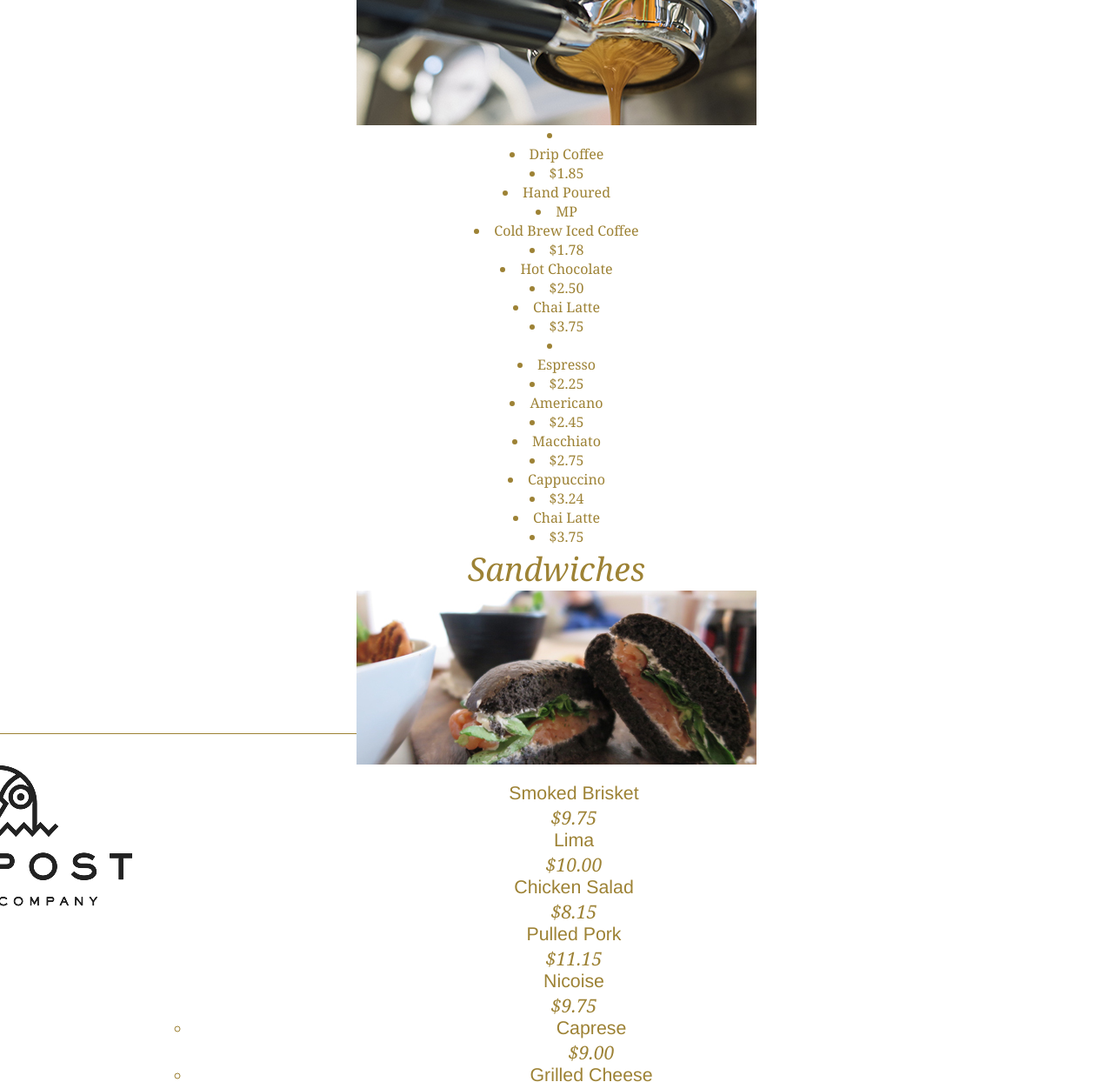
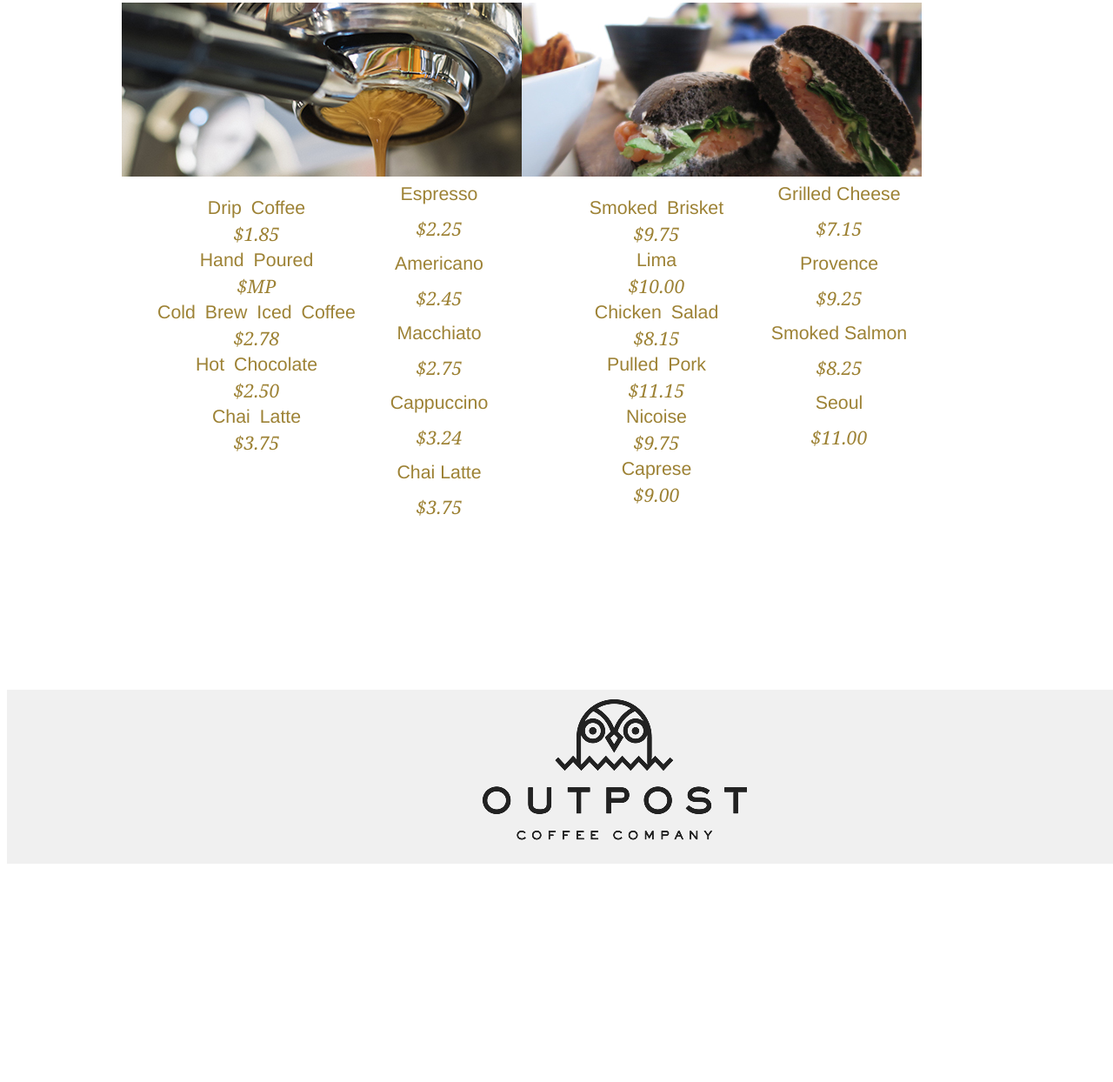
Before and after one commit to msnook89/msnook89.github.com, a plain HTML site: page assignment1/assignment1.html in a window 1280 px wide. Shown: the part 994-2238 px from the top of the page at 87% size. After the commit the page ends 1995 px from the top, so only its background shows below. Drawn offline with Linux system fonts and the light colour scheme.

Commit message:
Edited code to the best of my abilities

```diff
--- a/assignment1/assignment1.html
+++ b/assignment1/assignment1.html
@@ -11,60 +11,51 @@
 		 <div class = 'headerlogo'>
  				<img src="img/outpost-logo.png" alt= 'outpost coffee company'>
 					</div>
- 		<div class ='toprule'> </div>
+
  		<div class= 'navigation'>
-	 		<span class= 'home'>Home</span> Menu About Catering	Contact</span>
+	 		<span class= 'home'>Home</span> Menu About Catering	Contact
 	 	</div>
 
 
+ 		<div class='coffeehero'> </div>
+ 				<div><img src="img/coffeeshop-hero.jpg" alt= 'coffeeshop hero'></div>
 
 
- 			<div class='coffeehero'> </div>
- 				<div><img src="img/coffeeshop-hero.jpg" alt= 'coffeeshop hero'></div>
  		<div class= 'menuspace'>
 
-
- 				<li class='menutitles'>Coffee Bar </li>
-					<img src="img/coffee-bar.jpg" alt= 'coffee bar'>
-
-		<div>
-				<li class='left-column'>
-
- 					<li class= 'subcolumn-left'>
+			<div class='left-column'>
+			<div class='menutitles'>Coffee Bar </div>
+			<img src="img/coffee-bar.jpg" alt= 'coffee bar'>
+				<ul class='subcolumn-left'>
  					<li>Drip Coffee</li>
- 					<li class='prices'>$1.85</li>
+ 					<span class='prices'>$1.85</span>
  					<li>Hand Poured</li>
- 					<li class='prices'>MP</li>
+ 					<span class='prices'>$MP</span>
  					<li>Cold Brew Iced Coffee</li>
- 					<li class='prices'>$1.78</li>
+ 					<span class='prices'>$2.78</span>
  					<li>Hot Chocolate</li>
- 					<li class='prices'>$2.50</li>
+ 					<span class='prices'>$2.50</span>
  					<li>Chai Latte</li>
- 					<li class='prices'>$3.75</li>
- 		</div>
-
- 		<div>
- 				<li class= 'left-column'>
+ 					<span class='prices'>$3.75</span></ul>
 
 
- 					<li class= 'subcolumn-right'>
  					<li>Espresso</li>
- 					<li class='prices'>$2.25</li>
+ 					<span class='prices'>$2.25</span>
  					<li>Americano</li>
- 					<li class='prices'>$2.45</li>
+ 					<span class='prices'>$2.45</span>
  					<li>Macchiato</li>
- 					<li class='prices'>$2.75</li>
+ 					<span class='prices'>$2.75</span>
  					<li>Cappuccino</li>
- 					<li class='prices'>$3.24</li>
+ 					<span class='prices'>$3.24</span></ul>
  					<li>Chai Latte</li>
- 					<li class='prices'>$3.75</li>
- 		</div>
+ 					<span class='prices'>$3.75</span></ul>
+ 				</div>
 
- 				</ul>
- 				<li class='menutitles'>Sandwiches </li>
- 					<img src="img/sandwiches.jpg" alt= 'sandwiches'>
- 			<ul class= 'menuitems'>
- 				<li class='subcolumn-left'>
+ 				<div class='right-column'>
+			<div class='menutitles'>Sandwiches </div>
+			<img src="img/sandwiches.jpg" alt= 'Sandwiches'>
+				<ul class='subcolumn-left'>
+
  					<li>Smoked Brisket</li>
  					<span class='prices'>$9.75</span>
  					<li>Lima</li>
@@ -75,11 +66,11 @@
  					<span class='prices'>$11.15</span>
  					<li>Nicoise</li>
  					<span class='prices'>$9.75</span>
+ 					<li>Caprese</li>
+ 					<span class='prices'>$9.00</span></ul>
 
 
- 				<ul class= 'subcolumn-right'>
- 					<li>Caprese</li>
- 					<span class='prices'>$9.00</span>
+
  					<li>Grilled Cheese</li>
  					<span class='prices'>$7.15</span>
  					<li>Provence</li>
@@ -88,14 +79,11 @@
  					<span class='prices'>$8.25</span>
  					<li>Seoul</li>
  					<span class='prices'>$11.00</span>
- 				</ul>
- 			</li>
- 		</div>
- 				<div>
- 		<h5>
- 				<footer>
+ 			</div></div>
+
+			<div>
+ 			<div class='footerbar'>
+ 				<div class= 'bottomlogo'>
+ 					<img src="img/outpost-logo.png" alt= 'outpost coffee company'>
+</div>
  				</div>
- 		<h6>
- 				<div>
- 				<div class= 'footerlogo'>
- 					<img src="img/outpost-logo.png" alt= 'outpost coffee company'>
--- a/assignment1/css/styles.css
+++ b/assignment1/css/styles.css
@@ -19,23 +19,18 @@ text-align: center;}
 }
 
 
-.toprule {
+.navigation {
 	border-top: 1px solid #9d8235;
 	width: 470px;
 	margin: auto;
 	padding-top: 40px;
-	;
-
-}
-.navigation {display: block;
-	margin: auto;
-	text-align: left;
-	padding: 20px;
+	display: inline-block;
+	text-align: center;
+	padding-bottom: 20px;
 
 }
 .home { font-weight: bold;
-text-align:center;
-padding-left: 500px;}
+}
 
 
 span.prices {font-family: Georgia;
@@ -54,20 +49,45 @@ font-style: italic;}
 	}
 
 .menuspace {
-	display: block;
+	display: inline-block;
 	width: 1000px;
-	height: 450px;
+	height: 750px;
 	margin: auto;
 	text-align: center;
+	font-family: Helvetica;
+	font-size: 16pt;
+	font-style: bold;
+
+
 }
 
 .left-column, .right-column {
-	width:490px;
+	width: 460px;
+	height:690px;
 	display: inline-block;
 	list-style: none;
+	line-height: 40px;
+	float: left;
+	margin-top: 60px;
+
+
 }
 
+ul.subcolumn-left, ul.subcolumn-right {
+	width:230px;
+	height: 320px;
+	display: inline-block;
+	text-align: center;
+	font-family: Helvetica;
+	font-size: 16pt;
+	list-style: none;
+	font-weight: 300;
+	line-height: 30px;
+	float: left;
+	word-spacing: 5px; ;
 
+
+}
 
 
 .menutitles {
@@ -77,26 +97,37 @@ font-style: italic;}
 	display: block;
 	list-style: none;
 	font-weight: 100;
+	margin-bottom: 30px;
+
+
 	}
 
 
-ul.menuitems {
+.menuitems {
 	font-family: Helvetica;
 	font-size: 16pt;
 	list-style: none;
-	font-style: none;
+	font-style: bold;
+
 
 }
 
-footer { width: 1580px;
-	background color: #0f0f0f;
-border-top: 1px solid #9d8235;
-margin-left: -900px;
-margin-top: 500px;
+
+
+div.footerbar {
+	text-align: center;
+	background-color:#f0f0f0;
+	border-top: 2px;
+	border-color:#9d8235;
+	width:1400px;
+	height: 200px;
+	display: block;
+	margin-top: 170px;
 }
 
-.footerlogo {
-	margin-left: -170px;
-	width: 165px;
-	height: 90px;
+.bottom-logo {
+	max-height: 165px;
+	max-width: 95px;
+	display:block;
+	text-align: center;
 }
--- /dev/null
+++ b/assignment1/css/styles2.css
@@ -0,0 +1,51 @@
+/*
+Color Key
+-----------
+
+brown 9d8235
+
+*/
+
+/*header styles*/
+body{font-family: Georgia;
+color: #9d8235;
+
+font-weight: 100;
+text-align: center;}
+
+.headerlogo {
+	display:block;
+	text-align: center;
+}
+
+
+.navigation {
+	border-top: 1px solid #9d8235;
+	width: 470px;
+	margin: auto;
+	padding-top: 40px;
+	display: block;
+	margin: auto;
+	text-align: left;
+	padding-bottom: 20px;
+
+}
+.home { font-weight: bold;
+text-align:center;
+padding-left: 500px;}
+
+
+span.prices {font-family: Georgia;
+font-weight: 100;
+font-size: 16pt;
+font-style: italic;}
+
+
+
+
+
+.coffeehero {
+	display:block;
+	text-align: center;
+	margin: auto;
+	}
```
Also changed, not shown: assignment1/assignment1-2.html (+4 -22 lines), assignment1/css/assignment1-2.html (added, +15 -0 lines).
